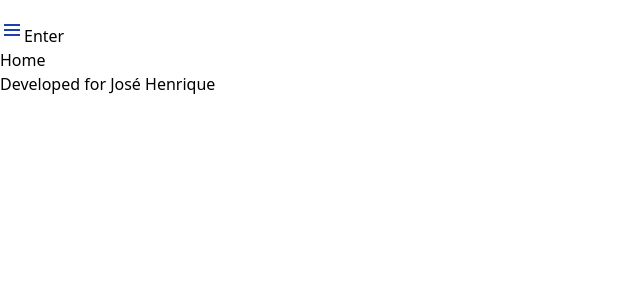
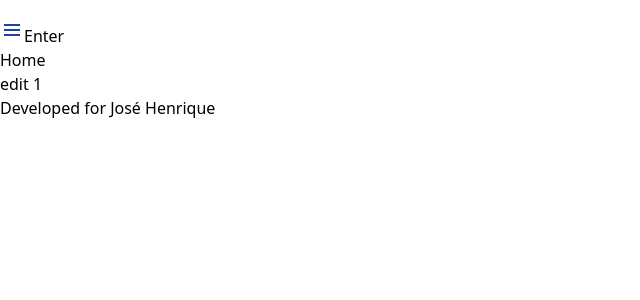
Before and after one commit to JoseHenrique1/TaskBlock, a React (Vite) app: page /dashboard/1 in a window 1280 px wide. Shown: the top 300 px of the page, without its empty margins (0-640 px from the left). Built offline with nearby package versions, Linux system fonts and the light colour scheme; no server answers.

Commit message:
view: add template edit, route edit and route create

```diff
--- a/src/router.tsx
+++ b/src/router.tsx
@@ -1,11 +1,13 @@
-import { Routes, Route } from 'react-router-dom';
+import { Route, Routes } from 'react-router-dom';
 
-import {Home} from './templates/Home/index.tsx';
+import { Alert } from './components/Alert/index.tsx';
+import { CreateTask } from './templates/Create/index.tsx';
+import { Dashboard } from './templates/Dashboard/index.tsx';
+import { Home } from './templates/Home/index.tsx';
 import { Login } from './templates/Login/index.tsx';
 import { Registration } from './templates/Registration/index.tsx';
-import { Alert } from './components/Alert/index.tsx';
-import { Dashboard } from './templates/Dashboard/index.tsx';
-import { CreateTask } from './templates/Create/index.tsx';
+import { Edit } from './templates/Edit/index.tsx';
+
 
 export function Router() {
     return (
@@ -16,7 +18,8 @@ export function Router() {
                 <Route path='/login' element={<Login/>}/>
                 <Route path='/registration' element={<Registration/>}/>
                 <Route path='/dashboard' element={<Dashboard/>}/>
-                <Route path='/dashboard/create' element={<CreateTask/>}/>
+                <Route path='/create' element={<CreateTask/>}/>
+                <Route path='/dashboard/:id' element={<Edit/>}/>
             </Routes>
         </div>
      );
--- a/src/templates/Dashboard/index.tsx
+++ b/src/templates/Dashboard/index.tsx
@@ -7,7 +7,7 @@ export function Dashboard() {
     const navigate = useNavigate();
 
     function handleCreateTask () {
-        navigate("/dashboard/create")
+        navigate("/create")
     }
 
     return (
--- /dev/null
+++ b/src/templates/Edit/index.tsx
@@ -0,0 +1,10 @@
+import { useParams } from "react-router-dom";
+
+export function Edit() {
+    const params = useParams()
+    return (
+        <main>
+            edit {params.id}
+        </main>
+    );
+}
```
